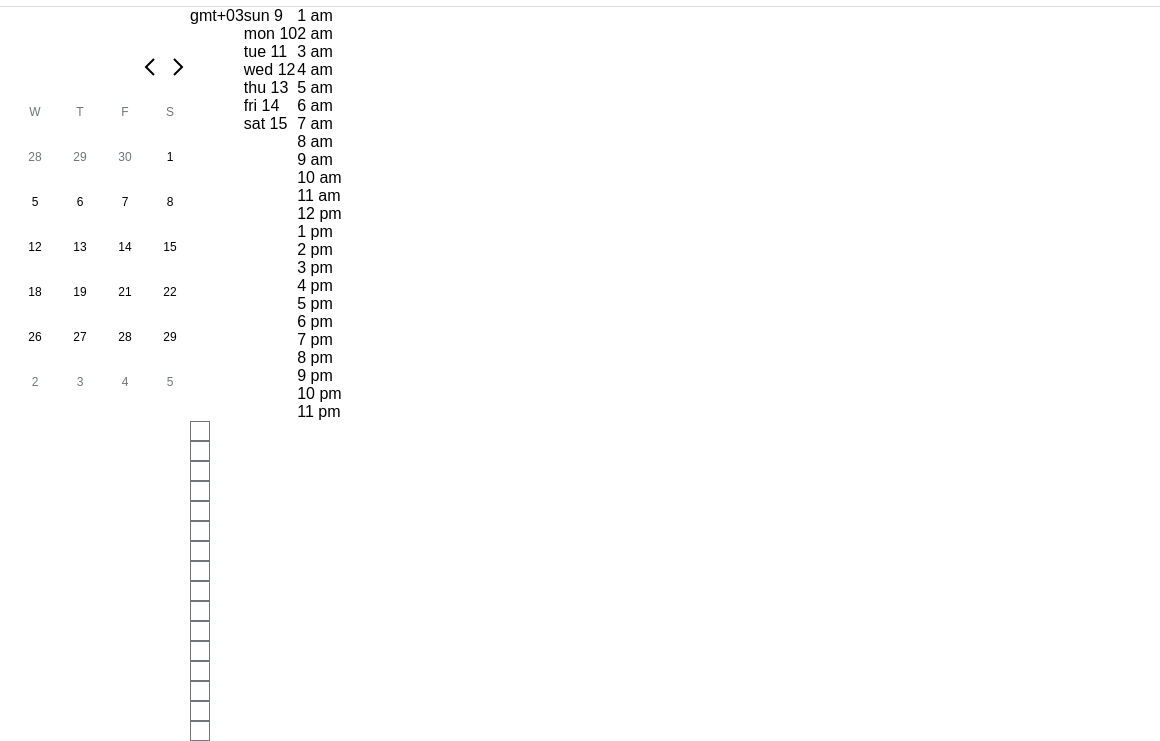
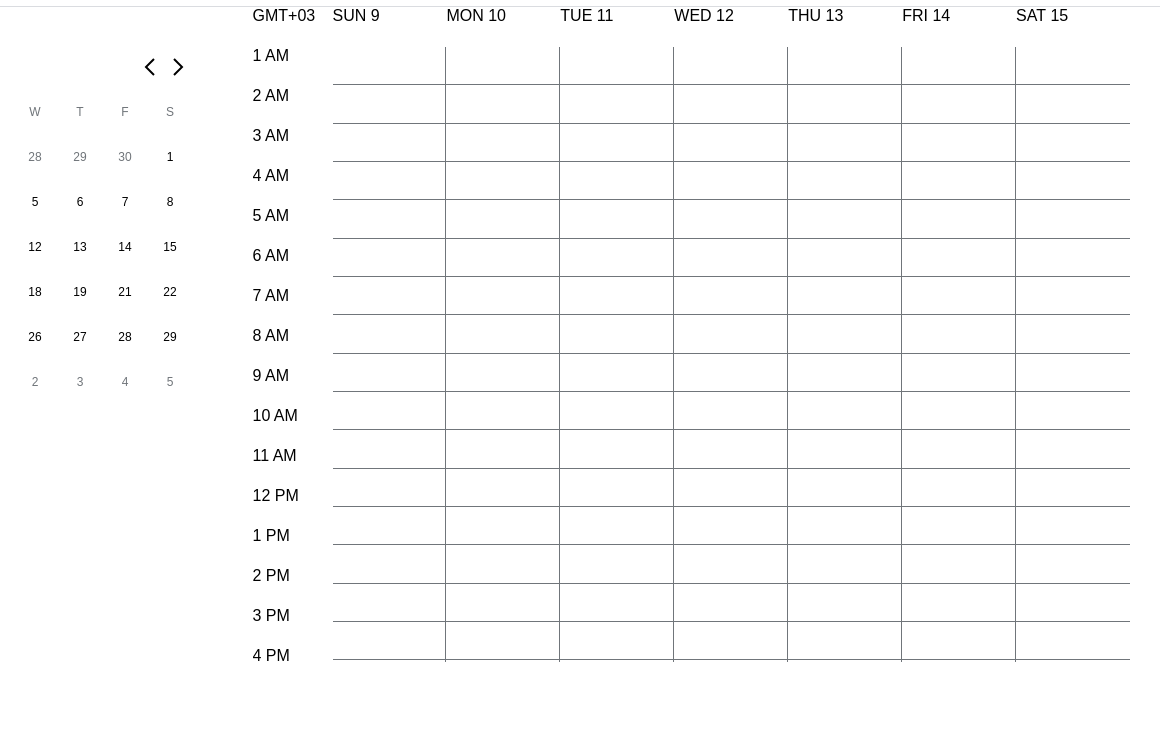
Before and after one commit to IevaSta/google_calendar_JS, a plain HTML site: page index.html in a window 1280 px wide. Shown: the part 53-794 px from the top of the page, 120-1280 px from the left. Drawn offline with Linux system fonts and the light colour scheme; a web font is replaced by a local one.

Commit message:
IP: style

```diff
--- a/main.css
+++ b/main.css
@@ -1,5 +1,7 @@
 body {
     font-family: 'Wix Madefor Text', sans-serif;
+    height: 100vh;
+    overflow: hidden;
 }
 
 li {
@@ -62,6 +64,8 @@ li {
 /* main wrapper */
 .main-wrapper{
     display: flex;
+    gap: 5%;
+    margin-right: 30px;
 }
 
 /* side wrapper */
@@ -120,24 +124,50 @@ li {
 
 /* lg-calendar-wrapper */
 .lg-calendar-wrapper{
+    width: 100%;
+    height: calc(100vh - 145px);
     display: grid;
-    grid-template-columns: repeat(2, auto) max-content ;
+    grid-template-columns: 80px repeat(2, auto);
+    overflow: scroll;
 }
 
-.lg-calendar__week-wrapper{
-    display: grid;
-    grid-template-columns: repeat(8, 1fr);
-    grid-column: span 3;
+.lg-calendar__column,
+.lg-calendar__gmt{
+    position: sticky;
+    top: 0;
+    background-color: var(--light);
 }
 
-.lg-calendar__cell-wrapper{
-    grid-column: span 2;
+.lg-calendar-wrapper>span,
+.lg-calendar__hour-wrapper>li{
+    height: 40px;
+}
+
+.lg-calendar__column,
+.lg-calendar__hour-wrapper,
+.lg-calendar__gmt {
+    text-transform: uppercase;
+}
+
+.lg-calendar__column,
+.lg-calendar__row{
     display: grid;
     grid-template-columns: repeat(7, 1fr);
+    grid-column: span 2;
 }
 
-.lg-calendar__cell-item{
-    height: 20px;
-    width: 20px;
-    border: 1px solid var(--secondary);
+.lg-calendar__cell-item:nth-of-type(1n){
+    height: auto;
+    width: auto;
+    border-right: 1px solid var(--secondary);
+    border-bottom: 1px solid var(--secondary);
 }
+
+.lg-calendar__cell-item:nth-of-type(7n){
+    border-right: unset;
+}
+
+
+/* .lg-calendar__cell-item:nth-of-type(){
+    border-bottom: unset;
+} */
```
